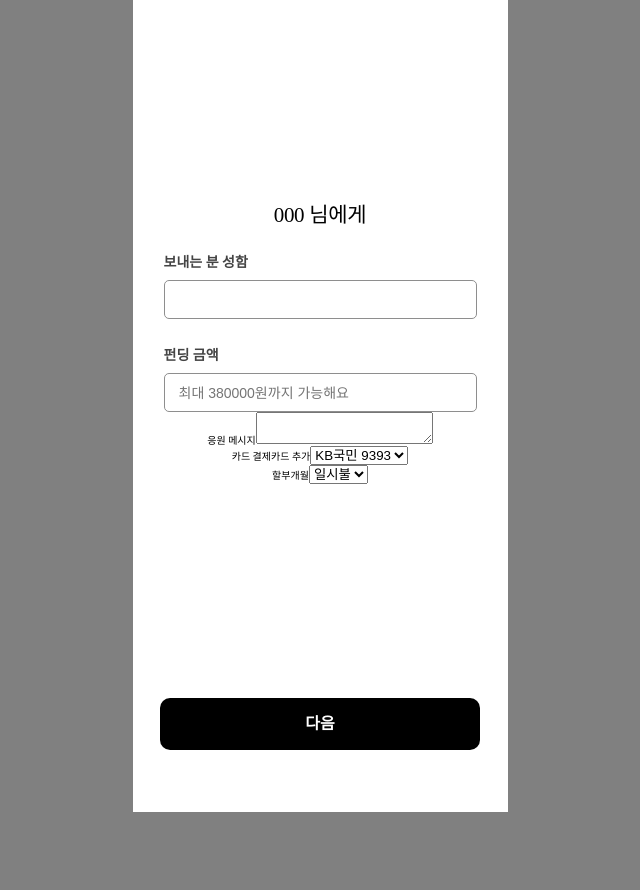
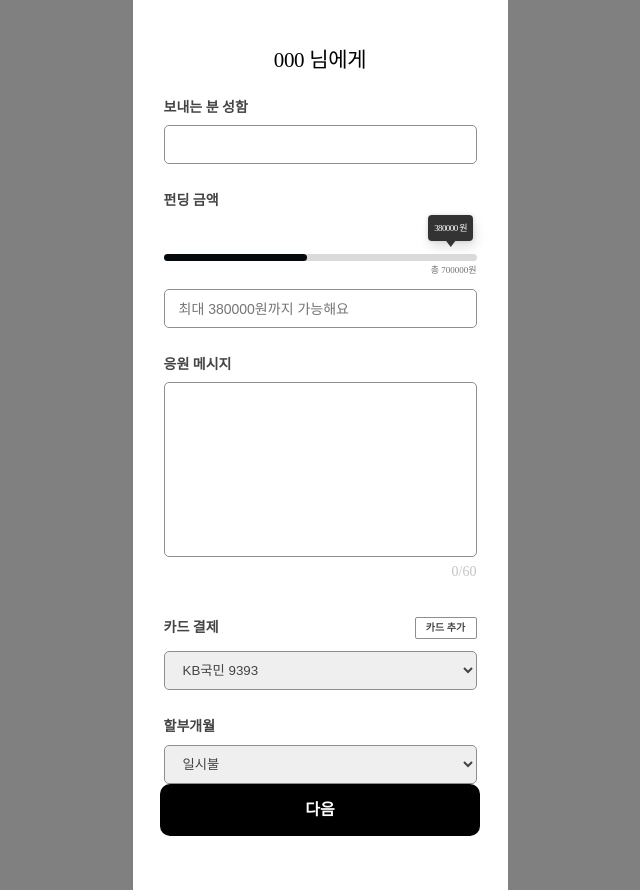
Before and after one commit to ilmerry/Habday_Web, a Next.js app: page /fund in a window 1280 px wide. Shown: the whole page, without its empty margins (320-960 px from the left). Before the commit the page ends 812 px from the top, so only its background shows below. Built offline with nearby package versions, Linux system fonts and the light colour scheme.

Commit message:
Feat: fund page UI 및 scroll Layout 잡기

```diff
--- a/assets/index.ts
+++ b/assets/index.ts
@@ -1,3 +1,4 @@
 // assets
 export { default as AirpodImg } from './Airpod.svg';
 export { default as PingArrowImg } from './arrow.svg';
+export { default as selectBoxImg } from './selectBox.svg';
--- a/components/common/Layout.tsx
+++ b/components/common/Layout.tsx
@@ -26,8 +26,8 @@ const Styled = {
     flex-direction: column;
     justify-content: space-around;
     align-items: center;
-    width: 37.5rem;
-    height: 100%;
+    min-width: 37.5rem;
+    min-height: 100%;
     background: white;
   `,
   Main: styled.main`
--- a/components/common/Progress.tsx
+++ b/components/common/Progress.tsx
@@ -12,11 +12,12 @@ interface ProgressProps {
 
 export default function Progress(props: ProgressProps) {
   const { totalPrice, goalPrice, amount, isPing } = props;
+
   return (
     <Styled.Root>
       {isPing && (
-        <Styled.Ping>
-          <Styled.Box>{amount}</Styled.Box>
+        <Styled.Ping location={((totalPrice - goalPrice) / goalPrice) * 100}>
+          <Styled.Box>{amount} 원</Styled.Box>
           <Image
             src={PingArrowImg}
             alt="툴팁화살표 이미지"
@@ -38,18 +39,36 @@ const Styled = {
     display: flex;
     flex-direction: column;
     justify-content: center;
-    align-items: center;
+    align-items: flex-end;
     width: 100%;
   `,
-  Ping: styled.div``,
+  Ping: styled.div<{ location: number }>`
+    //transform: translateX(location);
+    display: flex;
+    flex-direction: column;
+    justify-content: center;
+    align-items: center;
+    min-width: 5.2rem;
+    margin-bottom: 1rem;
+    margin-top: 1rem;
+    height: 2.6rem;
+  `,
   Box: styled.div`
+    padding: 0.4rem 0.6rem;
     border-bottom: 0.4rem;
-    background: var(--light-ui-09, #333);
+    background: #333;
+    border-radius: 0.4rem;
+    border: 0;
+    box-shadow: 0.2rem 0.6rem 1.2rem 0rem rgba(0, 0, 0, 0.12), 0rem 0rem 0.4rem 0rem rgba(0, 0, 0, 0.12);
+    text-align: center;
+    color: white;
+    font-size: 0.9rem;
+    line-height: 1.8rem;
+    letter-spacing: -0.06rem;
   `,
   Progressbar: styled.progress`
     height: 0.7rem;
     width: 100%;
-    margin-top: 3rem;
     border-radius: 0.5rem;
     &::-webkit-progress-bar {
       background: #dadada;
--- a/pages/_app.tsx
+++ b/pages/_app.tsx
@@ -1,3 +1,4 @@
+import React from 'react';
 import type { AppProps } from 'next/app';
 import { RecoilRoot } from 'recoil';
 import MobileWrapper from '../styles/MobileWrapper';
--- a/pages/detail/index.tsx
+++ b/pages/detail/index.tsx
@@ -122,6 +122,7 @@ const Styled = {
   `,
   ProgressAmount: styled.h3`
     margin-top: 0.9rem;
+    margin-bottom: 3rem;
     font-size: 2.4rem;
     font-weight: 500;
     letter-spacing: -0.03rem;
--- a/pages/fund/index.tsx
+++ b/pages/fund/index.tsx
@@ -1,13 +1,17 @@
 import React, { useState } from 'react';
 import styled from 'styled-components';
 import Layout from '../../components/common/Layout';
+import Progress from '../../components/common/Progress';
+import { selectBoxImg } from '../../assets';
+import Image from 'next/image';
 
 export default function Fund() {
   const [hostname, setHostname] = useState<string>('000');
   const [buyername, setBuyername] = useState<string>('');
   const [goalPrice, setGoalPrice] = useState<number>(700000);
   const [totalPrice, setTotalPrice] = useState<number>(320000);
-  const [amount, setAmount] = useState<number>();
+  const [amount, setAmount] = useState<number>(goalPrice - totalPrice || 0);
+  const [message, setMessage] = useState<string>('');
   return (
     <Layout buttons={['다음']}>
       <Styled.Title>000 님에게</Styled.Title>
@@ -17,6 +21,7 @@ export default function Fund() {
       </Styled.Form>
       <Styled.Form>
         <Styled.Label>펀딩 금액</Styled.Label>
+        <Progress goalPrice={goalPrice} totalPrice={totalPrice} isPing amount={amount} />
         <Styled.Input
           id="amount"
           type="number"
@@ -25,35 +30,35 @@ export default function Fund() {
           onChange={(e) => setAmount(parseInt(e.currentTarget.value))}
         />
       </Styled.Form>
-      <div>
-        <label>응원 메시지</label>
-        <textarea />
-      </div>
-      <div>
-        <label>
+      <Styled.Form>
+        <Styled.Label>응원 메시지</Styled.Label>
+        <Styled.Textarea />
+        <Styled.Maxline>{message.length || 0}/60</Styled.Maxline>
+      </Styled.Form>
+      <Styled.Form>
+        <Styled.Label>
           카드 결제
-          <span>
-            <button>카드 추가</button>
-          </span>
-        </label>
-        <select>
+          <Styled.AddCardButton>카드 추가</Styled.AddCardButton>
+        </Styled.Label>
+        <Styled.Select>
           <option>KB국민 9393</option>
           <option>KB국민 9393</option>
           <option>KB국민 9393</option>
-        </select>
-      </div>
-      <div>
-        <label>할부개월</label>
-        <select>
+        </Styled.Select>
+      </Styled.Form>
+      <Styled.Form>
+        <Styled.Label>할부개월</Styled.Label>
+        <Styled.Select>
           <option>일시불</option>
-        </select>
-      </div>
+        </Styled.Select>
+      </Styled.Form>
     </Layout>
   );
 }
 
 const Styled = {
   Title: styled.h1`
+    margin-top: 5rem;
     text-align: center;
     font-size: 2.1rem;
     font-weight: 500;
@@ -67,6 +72,9 @@ const Styled = {
     margin-top: 3rem;
   `,
   Label: styled.label`
+    display: flex;
+    justify-content: space-between;
+    align-items: center;
     color: #444;
     font-size: 1.4rem;
     font-weight: 600;
@@ -82,4 +90,44 @@ const Styled = {
     font-size: 1.4rem;
     color: #444;
   `,
+  Textarea: styled.textarea`
+    width: 100%;
+    height: 17.5rem;
+    padding: 1rem 1.4rem;
+    margin-top: 1rem;
+    border-radius: 0.5rem;
+    border: 0.1rem solid #8e8e8e;
+    font-size: 1.4rem;
+    line-height: 3rem;
+    color: #444;
+    resize: none;
+  `,
+  Maxline: styled.p`
+    color: #c4c4c4;
+    font-size: 1.4rem;
+    line-height: 3rem;
+    align-self: flex-end;
+  `,
+  AddCardButton: styled.button`
+    width: 6rem;
+    height: 2rem;
+    border-radius: 0.2rem;
+    border: 0.1rem solid #8e8e8e;
+    color: #444;
+    font-size: 1rem;
+    line-height: 1rem;
+    text-align: center;
+  `,
+  Select: styled.select`
+    display: flex;
+    width: 100%;
+    height: 3.9rem;
+    margin-top: 1.15rem;
+    padding: 0.45rem 1.4rem;
+    border-radius: 0.5rem;
+    border: 0.1rem solid #8e8e8e;
+    color: #444;
+
+    //appearance: none;
+  `,
 };
--- a/styles/MobileWrapper.tsx
+++ b/styles/MobileWrapper.tsx
@@ -14,6 +14,6 @@ const Styled = {
     margin: 0 auto;
 
     min-width: 37.5rem;
-    height: 81.2rem;
+    min-height: 100%;
   `,
 };
```
Also changed, not shown: assets/selectBox.svg (added).
